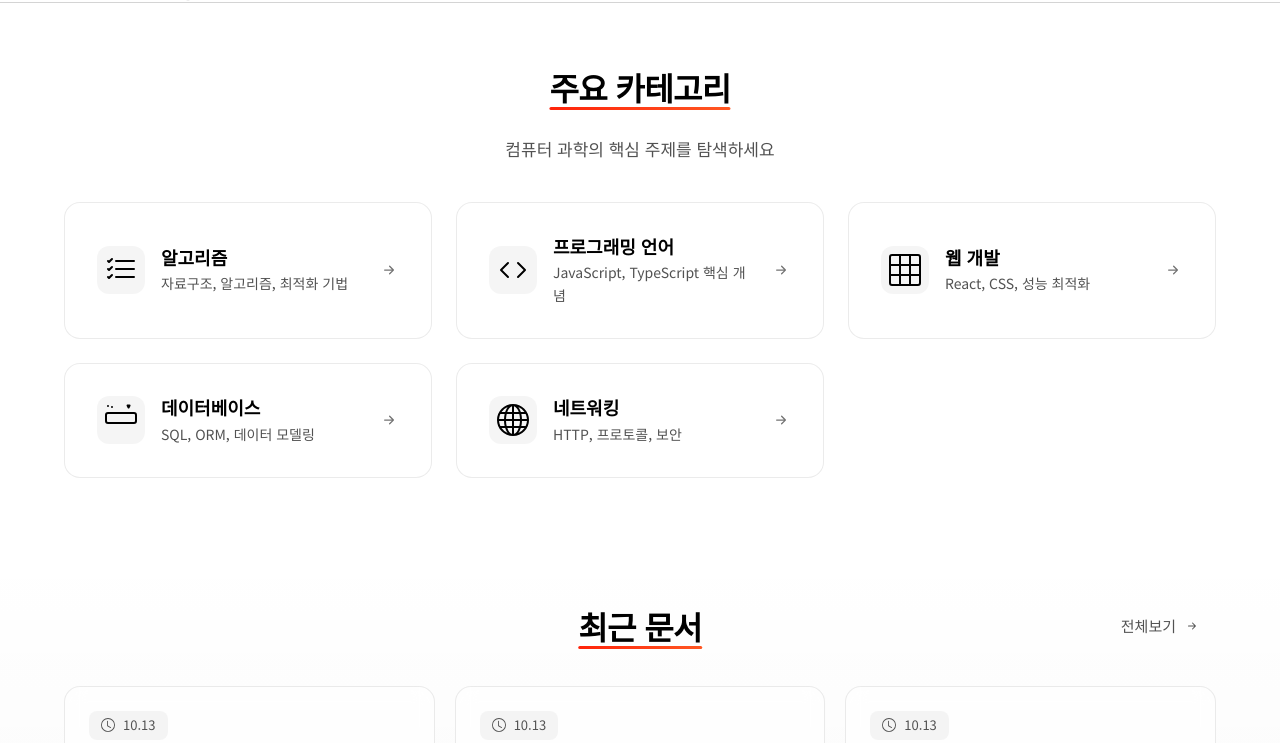
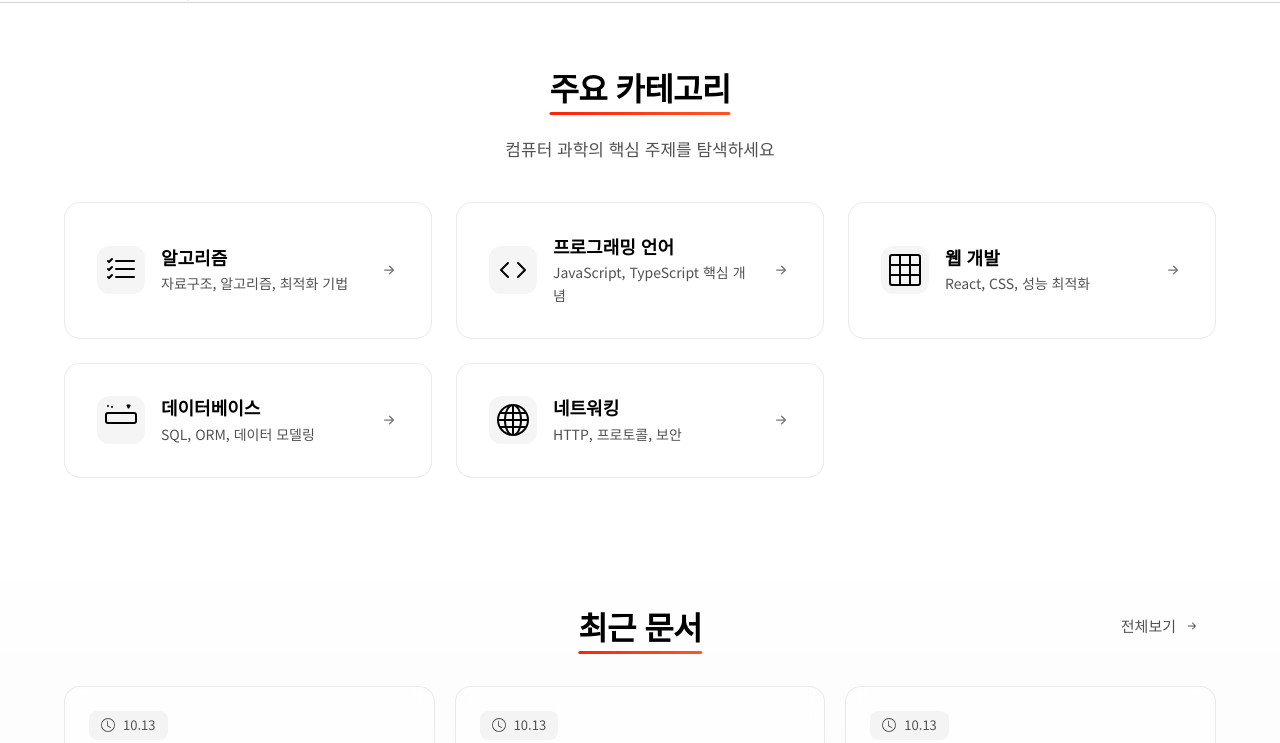
Before and after one commit to lledellebell/learn-cs, a Jekyll site: the page built from index.md, in a window 1280 px wide and 1400 px high, scrolled down 405 px. Shown: the part 153-896 px from the top of the window. Built offline with Jekyll 4.4.1, drawn with Linux system fonts in a browser that asks for light colours.

Commit message:
style: home의 section-title 꾸밈 요소 위치 변경

```diff
--- a/assets/css/custom.css
+++ b/assets/css/custom.css
@@ -940,7 +940,7 @@ pre[data-language="tsx"]::before {
 .home-section-title::after {
   content: '';
   position: absolute;
-  bottom: -3px;
+  bottom: -8px;
   left: 50%;
   transform: translateX(-50%);
   width: 100%;
```
